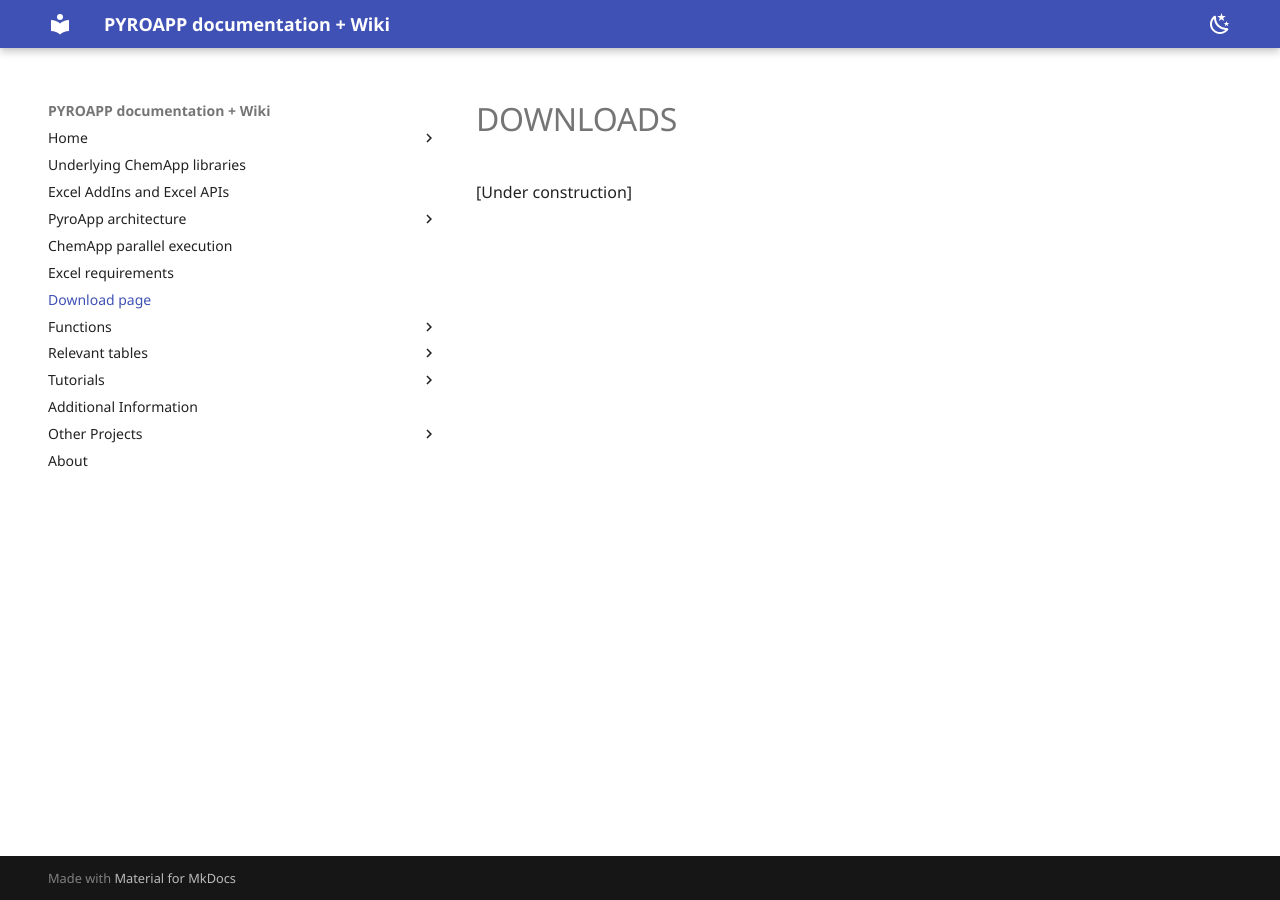
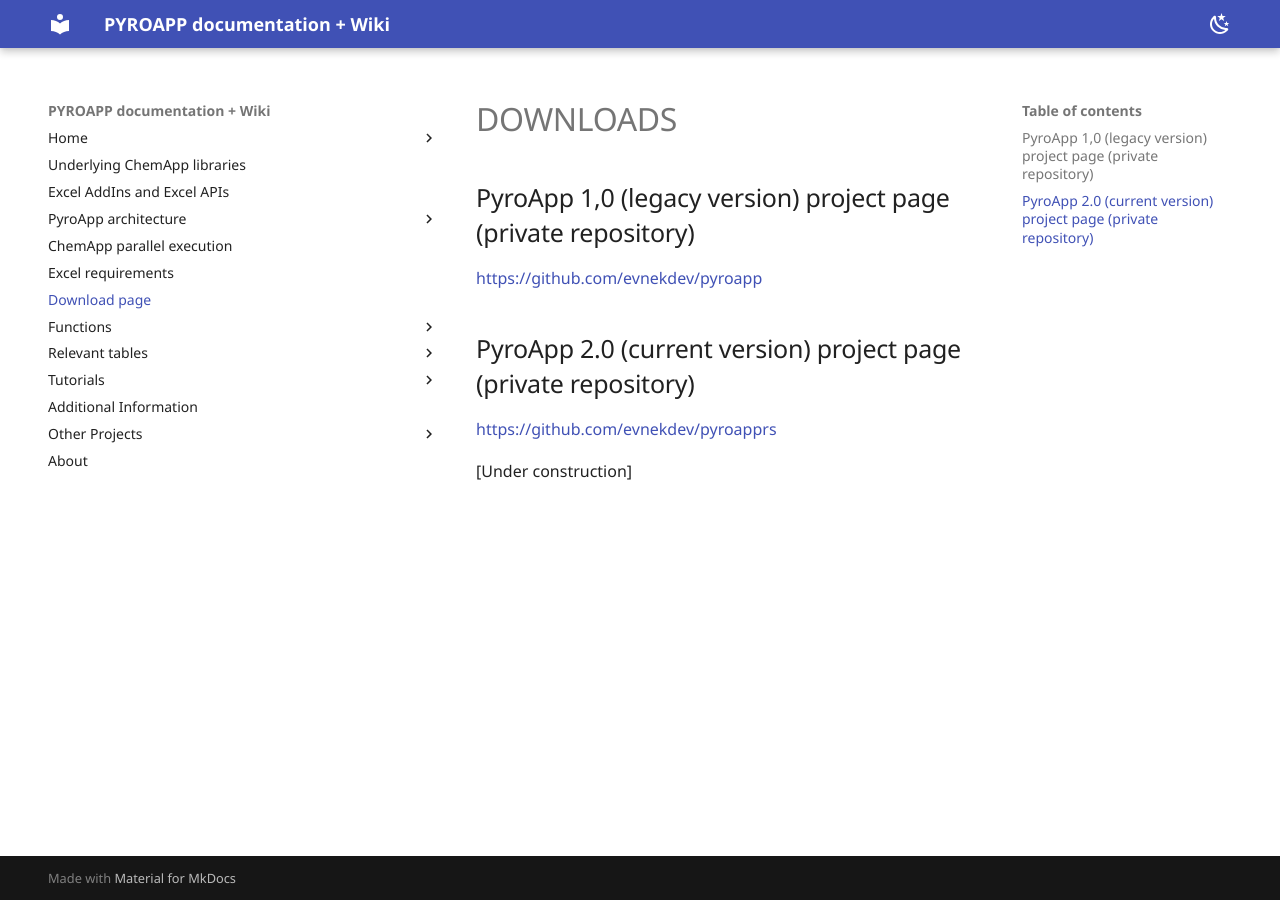
Before and after one commit to evnekdev/pyroapp-docs, an MkDocs documentation site: the page built from docs/download.md, in a window 1280 px wide. Built offline with MkDocs 1.6.1 and Material for MkDocs 9.7.7, drawn with Linux system fonts in a browser that asks for light colours; some web fonts are replaced.

Commit message:
Update download.md

```diff
--- a/docs/download.md
+++ b/docs/download.md
@@ -1,3 +1,11 @@
 # DOWNLOADS
 
+## PyroApp 1,0 (legacy version) project page (private repository)
+
+<https://github.com/evnekdev/pyroapp>
+
+## PyroApp 2.0 (current version) project page (private repository)
+
+<https://github.com/evnekdev/pyroapprs>
+
 [Under construction]
```
